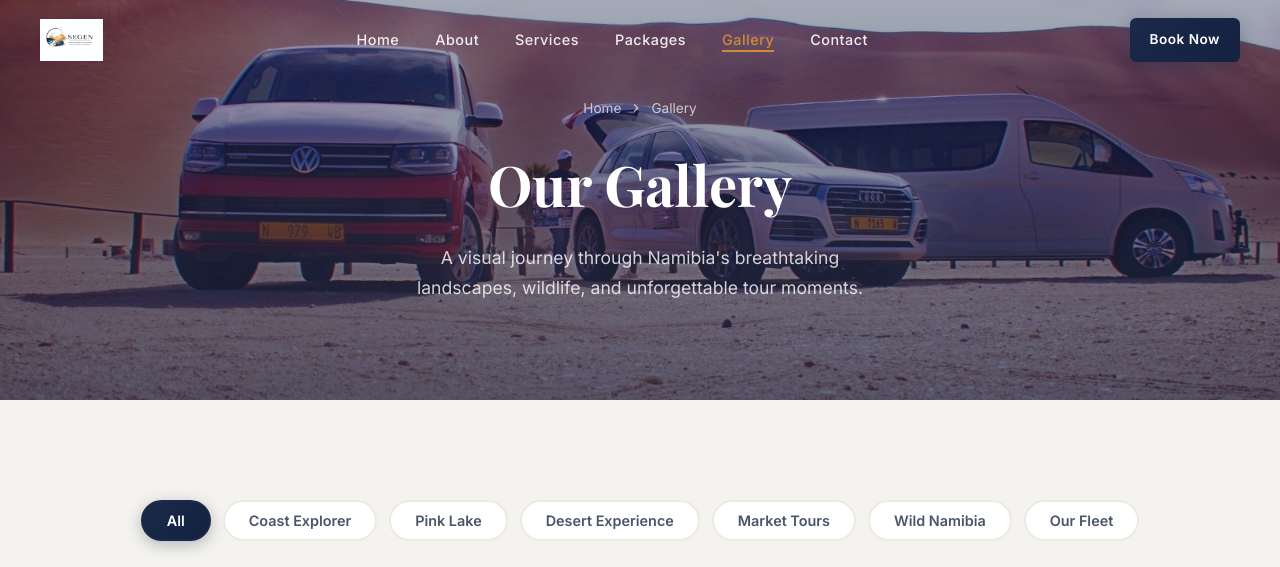
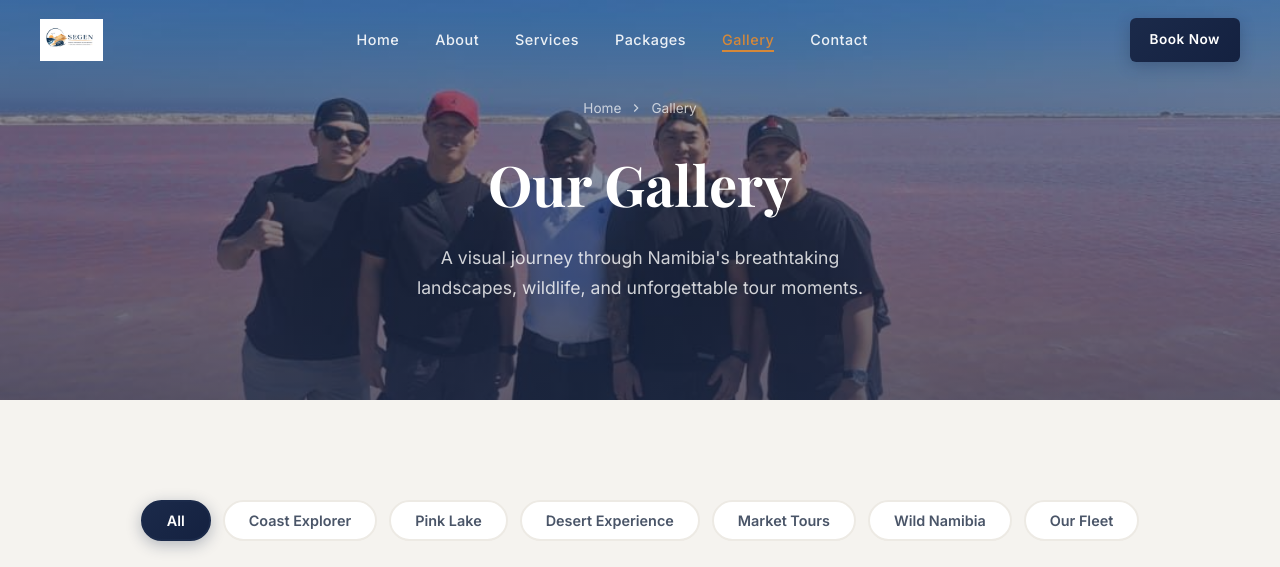
Before and after one commit to anirudhatalmale6-alt/segen-tours, a plain HTML site: page gallery.html in a window 1280 px wide. Shown: the top 567 px of the page. Drawn offline with nearby package versions, Linux system fonts and the light colour scheme; a web font is replaced by a local one.

Commit message:
Replace gallery page banner with client salt pans group photo

```diff
--- a/gallery.html
+++ b/gallery.html
@@ -63,7 +63,7 @@
   <main>
     <!-- Page Header -->
     <section class="page-header" aria-label="Gallery page hero">
-      <div class="page-header__bg" style="background-image: url('images/gallery/desert-fleet-dunes.jpg');" role="img" aria-label="SEGEN Tours fleet vehicles parked at the Namibian desert dunes"></div>
+      <div class="page-header__bg" style="background-image: url('images/gallery-banner-salt-pans.jpg');" role="img" aria-label="SEGEN Tours group at the pink salt pans in Walvis Bay"></div>
       <div class="page-header__overlay"></div>
       <div class="page-header__content">
         <div class="page-header__breadcrumb">
```
Also changed, not shown: images/gallery-banner-salt-pans.jpg (added).
